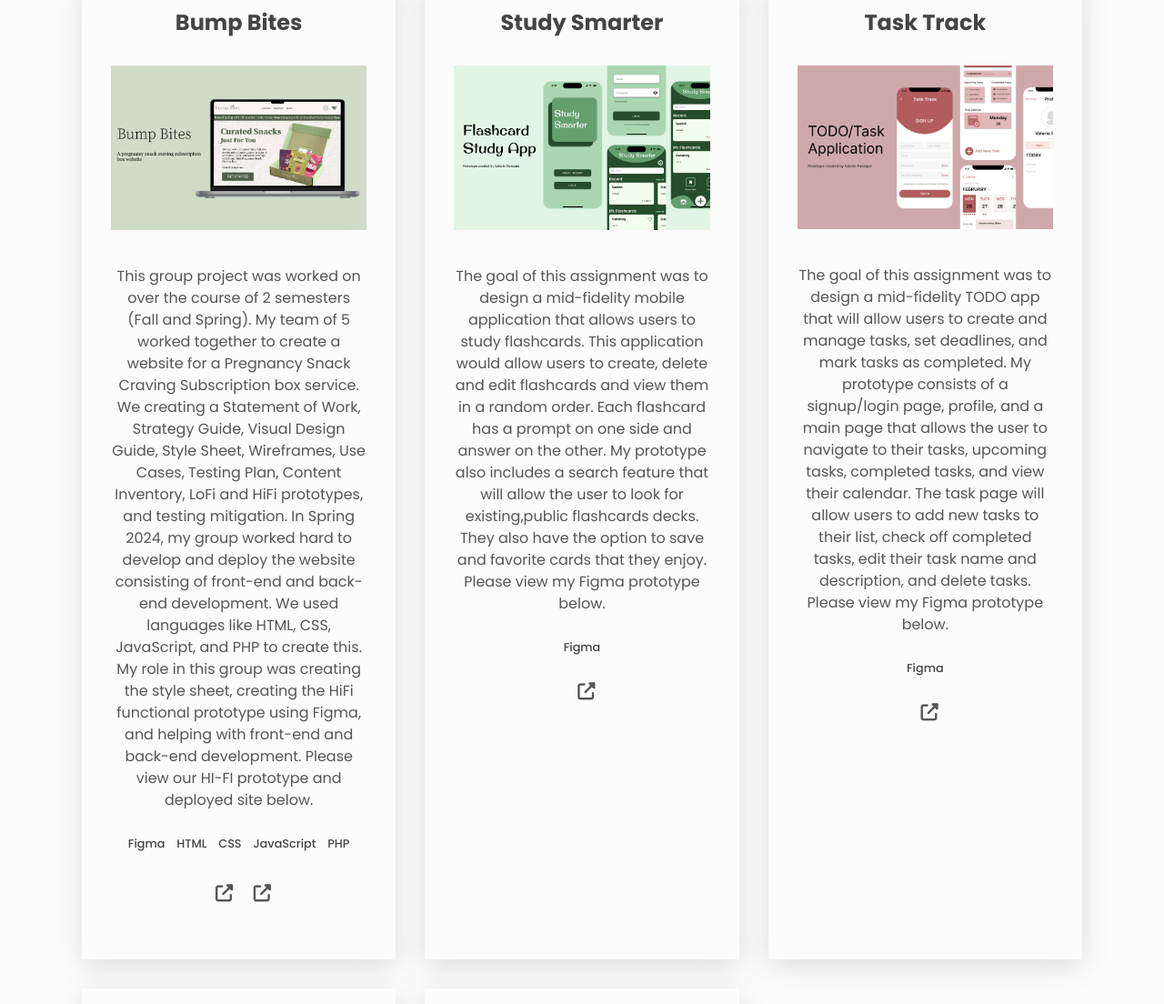
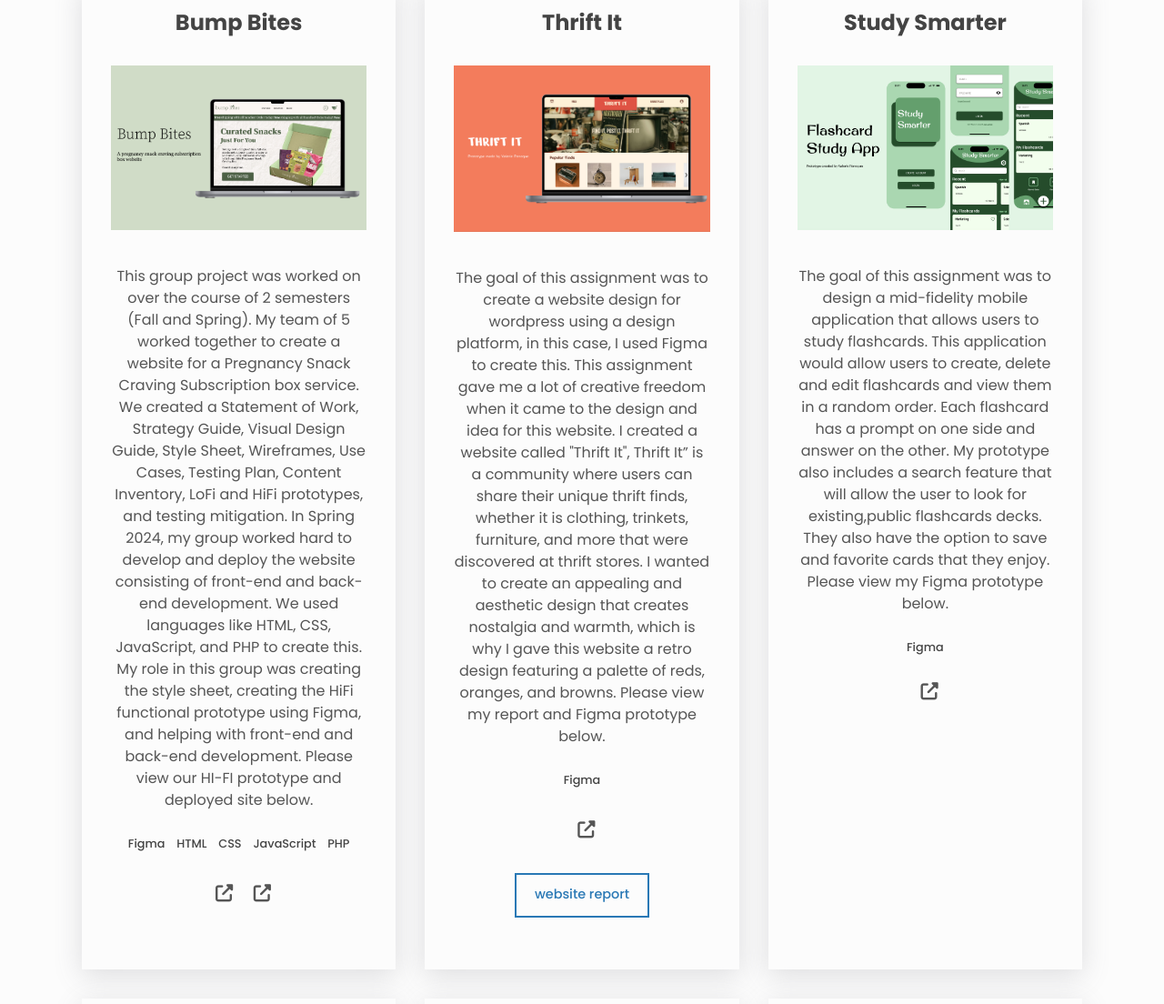
Before and after one commit to valeriepaneque01/valeriepaneque-portfolio.github.io, a plain HTML site: page index.html in a window 1280 px wide. Shown: the part 940-2044 px from the top of the page at 91% size. Drawn offline with Linux system fonts and the light colour scheme.

Commit message:
new design

```diff
--- a/index.html
+++ b/index.html
@@ -143,7 +143,7 @@
             <h3>Bump Bites</h3>
             <img src="images/bumpbites-site.png" alt="Bump Bites App">
             <p class="project__description">
-              This group project was worked on over the course of 2 semesters (Fall and Spring). My team of 5 worked together to create a website for a Pregnancy Snack Craving Subscription box service. We creating a Statement of Work, Strategy Guide, Visual Design Guide, Style Sheet, Wireframes, Use Cases, Testing Plan, Content Inventory, LoFi and HiFi prototypes, and testing mitigation. In Spring 2024, my group worked hard to develop and deploy the website consisting of front-end and back-end development. We used languages like HTML, CSS, JavaScript, and PHP to create this. My role in this group was creating the style sheet, creating the HiFi functional prototype using Figma, and helping with front-end and back-end development. Please view our HI-FI prototype and deployed site below.
+              This group project was worked on over the course of 2 semesters (Fall and Spring). My team of 5 worked together to create a website for a Pregnancy Snack Craving Subscription box service. We created a Statement of Work, Strategy Guide, Visual Design Guide, Style Sheet, Wireframes, Use Cases, Testing Plan, Content Inventory, LoFi and HiFi prototypes, and testing mitigation. In Spring 2024, my group worked hard to develop and deploy the website consisting of front-end and back-end development. We used languages like HTML, CSS, JavaScript, and PHP to create this. My role in this group was creating the style sheet, creating the HiFi functional prototype using Figma, and helping with front-end and back-end development. Please view our HI-FI prototype and deployed site below.
             </p>
             <ul class="project__stack">
               <li class="project__stack-item">Figma</li>
@@ -171,6 +171,36 @@
               <i aria-hidden="true" class="fas fa-external-link-alt"></i>
             </a>
           </li>
+            </ul>
+
+          </div>
+
+          <div class="project">
+            <h3>Thrift It</h3>
+            <img src="images/thriftit.png" alt="Thrift It Website">
+            <p class="project__description">
+              The goal of this assignment was to create a website design for wordpress using a design platform, in this case, I used Figma to create this. This assignment gave me a lot of creative freedom when it came to the design and idea for this website. I created a website called "Thrift It",  Thrift It” is a community where users can share their unique thrift finds, whether it is clothing, trinkets, furniture, and more that were discovered at thrift stores. I wanted to create an appealing and aesthetic design that creates nostalgia and warmth, which is why I gave this website a retro design featuring a palette of reds, oranges, and browns. Please view my report and Figma prototype below.
+            </p>
+            <ul class="project__stack">
+              <li class="project__stack-item">Figma</li>
+            </ul>
+            <ul class="project__stack">
+              <li class="project__stack-item">  <a
+                href="https://www.figma.com/proto/VuIHX80ZfRw1lJlEO5Kav7/rapidapp-proposal?node-id=42-570&t=poVbLEf5TFOogC8f-1&scaling=scale-down&page-id=42%3A569&starting-point-node-id=42%3A570"
+                aria-label="live preview"
+                class="link link--icon"
+                target="_blank"
+              >
+                <i aria-hidden="true" class="fas fa-external-link-alt"></i>
+              </a>
+            </li>
+
+            </ul>
+            <ul class="project__stack">
+              <li class="project__stack-item">  <a href="doc/portfolio-report.pdf" target="_blank">
+                <span class="btn btn--outline">Website Report</span>
+              </a>
+            </li>
             </ul>
 
           </div>
```
Also changed, not shown: images/thriftit.png (added), 1 other file.
